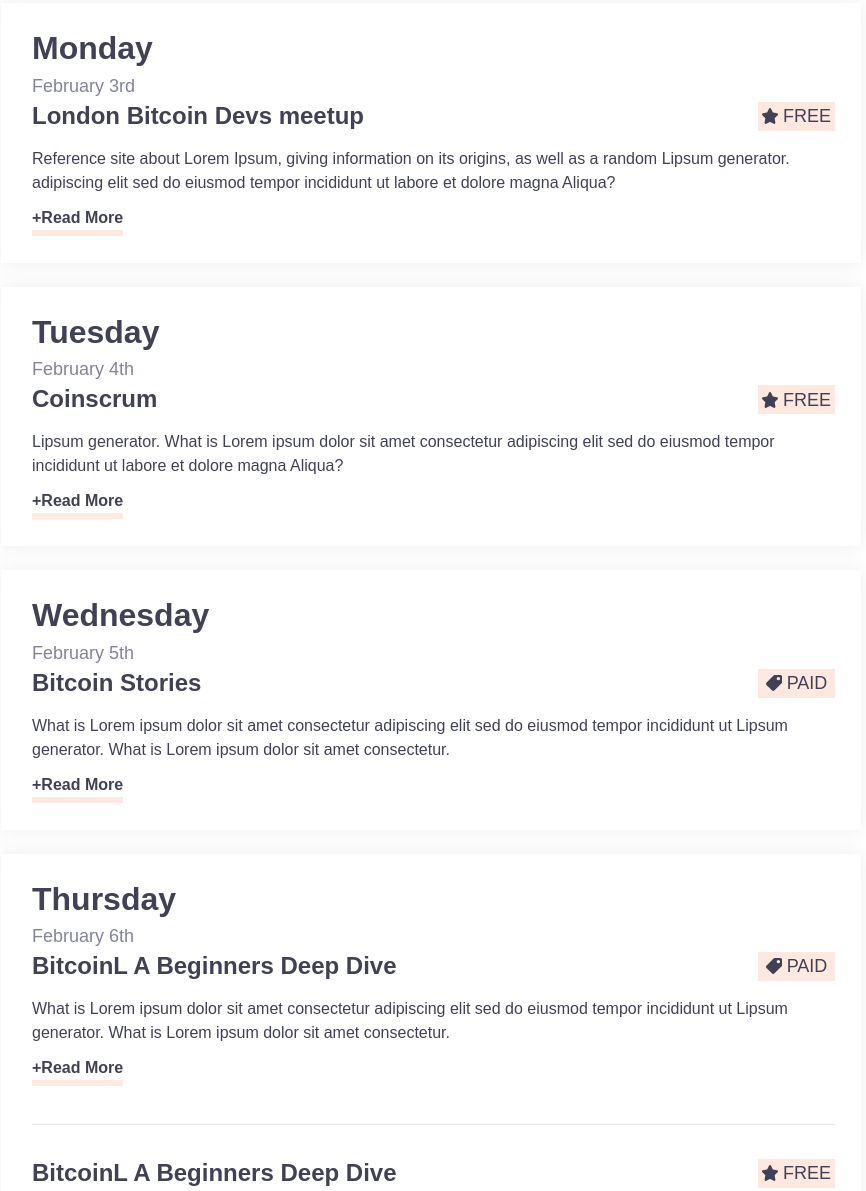
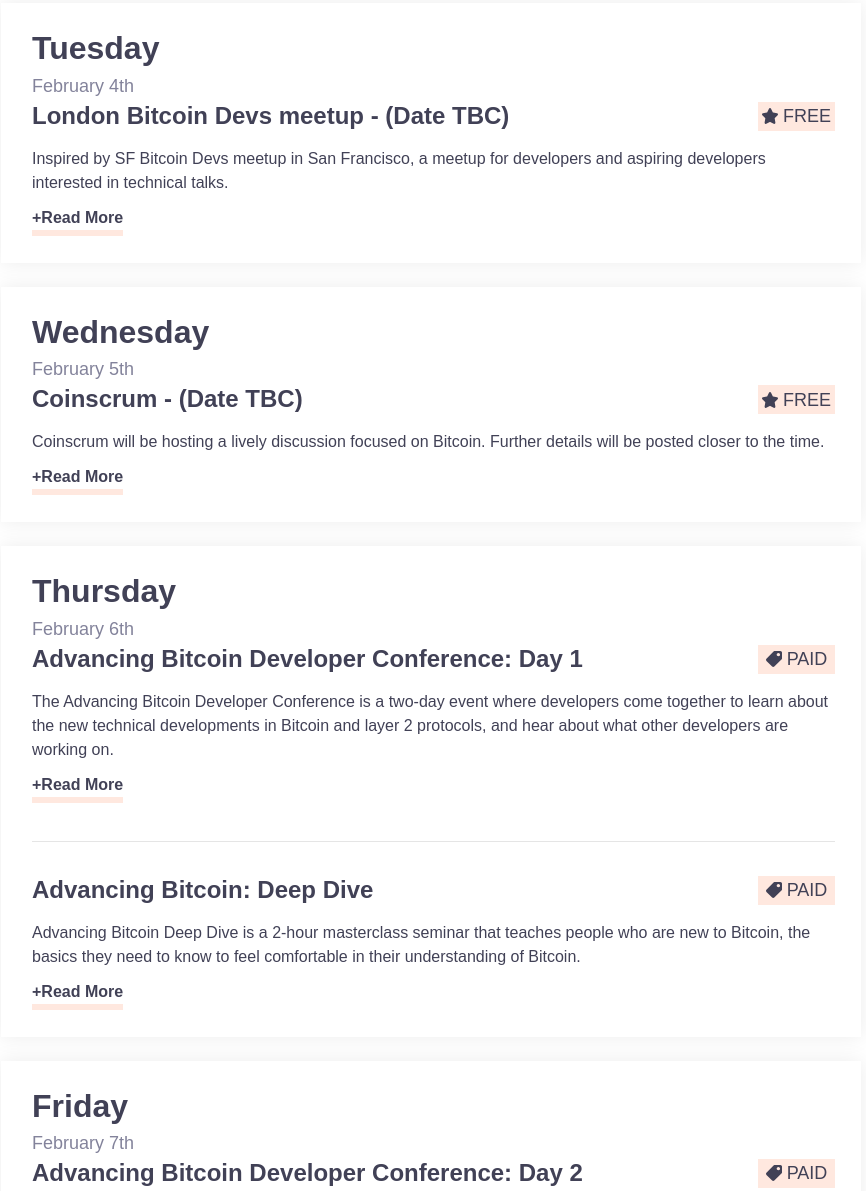
Before and after one commit to leonjohnson/leonjohnson.github.io, a plain HTML site: page index.html in a window 1280 px wide. Shown: the part 889-2080 px from the top of the page, without its empty margins (209-1075 px from the left). Drawn offline with nearby package versions, Linux system fonts and the light colour scheme; a web font is replaced by a local one.

Commit message:
added text for each event, made the roder correct, added links to the icons, added links where needed

```diff
--- a/index.html
+++ b/index.html
@@ -11,7 +11,7 @@
         <link rel="icon" href="img/logo.png">
 
 
-        <title> LBW || INDEX </title>
+        <title>London Bitcoin Week</title>
 
         <!-- Bootstrap CSS -->
         <link href="css/bootstrap.min.css" rel="stylesheet">
@@ -40,10 +40,10 @@
                                     <div class="collapse navbar-collapse" id="navbarSupportedContent">
                                         <ul class="navbar-nav ml-auto">
                                             <li class="nav-item active">
-                                                <a class="nav-link" href="#">Sponsorship</a>
+                                                <a class="nav-link" href="mailto:'support@londonbitcoinweek.com'">Sponsorship</a>
                                             </li>
                                             <li class="nav-item">
-                                                <a class="nav-link" href="#">Contact Us</a>
+                                                <a class="nav-link" href="mailto:'support@londonbitcoinweek.com'">Contact Us</a>
                                             </li>
                                         </ul>
 
@@ -74,41 +74,43 @@
                                 </h2>
                             </div>
                             <div class="london-week-inner">
-                                <div class="london-week-box">
+                                <!--
+                                    <div class="london-week-box">
+
                                     <div class="title">
                                         <h3>Monday</h3>
                                         <span>February 3rd</span>
                                     </div>
                                     <div class="london-week-price">
-                                        <h4>London Bitcoin Devs meetup</h4>
+                                        <h4>TBC</h4>
                                         <div class="price">
                                             <img src="img/star-icon.svg" alt="" /> FREE
                                         </div>
                                     </div>
-                                    <p>Reference site about Lorem Ipsum, giving information on its origins, as well as a random Lipsum generator. adipiscing elit sed do eiusmod tempor incididunt ut labore et dolore magna Aliqua?</p>
+                                    <p>A live recording of a popular Bitcoin podcast.</p>
                                     <div class="test-inner">
                                         <p>Reference site about Lorem Ipsum, giving information on its origins, as well as a random Lipsum generator. adipiscing elit sed do eiusmod tempor incididunt ut labore et dolore magna Aliqua?</p>
                                         <p>Reference site about Lorem Ipsum, giving information on its origins, as well as a random Lipsum generator. adipiscing elit sed do eiusmod tempor incididunt ut labore et dolore magna Aliqua?</p>
                                         <p>Reference site about Lorem Ipsum, giving information on its origins, as well as a random Lipsum generator. adipiscing elit sed do eiusmod tempor incididunt ut labore et dolore magna Aliqua?</p>
                                     </div>
                                     <a href="#" class="reedmore" data-text-swap="-Read Less">+Read More</a>
-                                </div>
+
+                                </div>-->
                                 <div class="london-week-box">
                                     <div class="title">
                                         <h3>Tuesday</h3>
                                         <span>February 4th</span>
                                     </div>
                                     <div class="london-week-price">
-                                        <h4>Coinscrum</h4>
+                                        <h4>London Bitcoin Devs meetup - (Date TBC)</h4>
                                         <div class="price">
                                             <img src="img/star-icon.svg" alt="" /> FREE
                                         </div>
                                     </div>
-                                    <p>Lipsum generator. What is Lorem ipsum dolor sit amet consectetur adipiscing elit sed do eiusmod tempor incididunt ut labore et dolore magna Aliqua?</p>
+                                    <p>Inspired by SF Bitcoin Devs meetup in San Francisco, a meetup for developers and aspiring developers interested in technical talks.</p>
                                     <div class="test-inner">
-                                        <p>Reference site about Lorem Ipsum, giving information on its origins, as well as a random Lipsum generator. adipiscing elit sed do eiusmod tempor incididunt ut labore et dolore magna Aliqua?</p>
-                                        <p>Reference site about Lorem Ipsum, giving information on its origins, as well as a random Lipsum generator. adipiscing elit sed do eiusmod tempor incididunt ut labore et dolore magna Aliqua?</p>
-                                        <p>Reference site about Lorem Ipsum, giving information on its origins, as well as a random Lipsum generator. adipiscing elit sed do eiusmod tempor incididunt ut labore et dolore magna Aliqua?</p>
+                                        <p>The topic of the talk is TBC.</p>
+                                        <p>More details to follow.</p>
                                     </div>
                                     <a href="#" class="reedmore" data-text-swap="-Read Less">+Read More</a>
                                 </div>
@@ -118,16 +120,16 @@
                                         <span>February 5th</span>
                                     </div>
                                     <div class="london-week-price paid-tag">
-                                        <h4>Bitcoin Stories</h4>
+                                        <h4>Coinscrum - (Date TBC)</h4>
                                         <div class="price">
-                                            <img src="img/price-tag.svg" alt="" /> PAID
+                                            <img src="img/star-icon.svg" alt="" /> FREE
                                         </div>
                                     </div>
-                                    <p>What is Lorem ipsum dolor sit amet consectetur adipiscing elit sed do eiusmod tempor incididunt ut Lipsum generator. What is Lorem ipsum dolor sit amet consectetur.</p>
+                                    <p>Coinscrum will be hosting a lively discussion focused on Bitcoin. Further details will be posted closer to the time.</p>
                                     <div class="test-inner">
-                                        <p>Reference site about Lorem Ipsum, giving information on its origins, as well as a random Lipsum generator. adipiscing elit sed do eiusmod tempor incididunt ut labore et dolore magna Aliqua?</p>
-                                        <p>Reference site about Lorem Ipsum, giving information on its origins, as well as a random Lipsum generator. adipiscing elit sed do eiusmod tempor incididunt ut labore et dolore magna Aliqua?</p>
-                                        <p>Reference site about Lorem Ipsum, giving information on its origins, as well as a random Lipsum generator. adipiscing elit sed do eiusmod tempor incididunt ut labore et dolore magna Aliqua?</p>
+                                        <p>Coinscrum started life as a very small Bitcoin meetup group in a pub in Paddington in 2012. Since then we've had the pleasure of welcoming some of the most innovative thought leaders and builders in the blockchain space through our doors over the years.
+</p>
+<p>More details to follow.</p>
                                     </div>
                                     <a href="#" class="reedmore" data-text-swap="-Read Less">+Read More</a>
                                 </div>
@@ -137,30 +139,29 @@
                                         <span>February 6th</span>
                                     </div>
                                     <div class="london-week-price paid-tag">
-                                        <h4>BitcoinL A Beginners Deep Dive</h4>
-                                        <div class="price">
-                                            <img src="img/price-tag.svg" alt="" /> PAID
+                                        <h4>Advancing Bitcoin Developer Conference: Day 1</h4>
+                                            <div class="price">
+                                                <img src="img/price-tag.svg" alt="Paid symbol" /> PAID
+                                            </div>
                                         </div>
-                                    </div>
-                                    <p>What is Lorem ipsum dolor sit amet consectetur adipiscing elit sed do eiusmod tempor incididunt ut Lipsum generator. What is Lorem ipsum dolor sit amet consectetur.</p>
-                                    <div class="test-inner">
-                                        <p>Reference site about Lorem Ipsum, giving information on its origins, as well as a random Lipsum generator. adipiscing elit sed do eiusmod tempor incididunt ut labore et dolore magna Aliqua?</p>
-                                        <p>Reference site about Lorem Ipsum, giving information on its origins, as well as a random Lipsum generator. adipiscing elit sed do eiusmod tempor incididunt ut labore et dolore magna Aliqua?</p>
-                                        <p>Reference site about Lorem Ipsum, giving information on its origins, as well as a random Lipsum generator. adipiscing elit sed do eiusmod tempor incididunt ut labore et dolore magna Aliqua?</p>
+                                        <p>The Advancing Bitcoin Developer Conference is a two-day event where developers come together to learn about the new technical developments in Bitcoin and layer 2 protocols, and hear about what other developers are working on.</p>
+                                        <div class="test-inner">
+                                            <p>The two day event is packed with talks, workshops, and networking opportunities with the best and the brightest Bitcoin developers.</p>
+                                            <p>Advancing Bitcoin is the only Bitcoin developer conference in Europe and our reach and reputation increases each year.</p>
+                                            <p>Find out more on the <a href="https://www.advancingbitcoin.com">Advancing Bitcoin</a> website.</p>
                                     </div>
                                     <a href="#" class="reedmore" data-text-swap="-Read Less">+Read More</a>
                                     <div class="text-box">
                                         <div class="london-week-price">
-                                            <h4>BitcoinL A Beginners Deep Dive</h4>
+                                            <h4>Advancing Bitcoin: Deep Dive</h4>
                                             <div class="price">
-                                                <img src="img/star-icon.svg" alt="" /> FREE
+                                                <img src="img/price-tag.svg" alt="" /> PAID
                                             </div>
                                         </div>
-                                        <p>What is Lorem ipsum dolor sit amet consectetur adipiscing elit sed do eiusmod tempor incididunt ut Lipsum generator. What is Lorem ipsum dolor sit amet consectetur.</p>
+                                        <p>Advancing Bitcoin Deep Dive is a 2-hour masterclass seminar that teaches people who are new to Bitcoin, the basics they need to know to feel comfortable in their understanding of Bitcoin.</p>
                                         <div class="test-inner">
-                                            <p>Reference site about Lorem Ipsum, giving information on its origins, as well as a random Lipsum generator. adipiscing elit sed do eiusmod tempor incididunt ut labore et dolore magna Aliqua?</p>
-                                            <p>Reference site about Lorem Ipsum, giving information on its origins, as well as a random Lipsum generator. adipiscing elit sed do eiusmod tempor incididunt ut labore et dolore magna Aliqua?</p>
-                                            <p>Reference site about Lorem Ipsum, giving information on its origins, as well as a random Lipsum generator. adipiscing elit sed do eiusmod tempor incididunt ut labore et dolore magna Aliqua?</p>
+                                            <p>The evening will explain the basics of where money comes from, what is bitcoin, where it’s value comes from, the risks and benefits involved, alt- coins, and how to buy and store your Bitcoins.</p>
+                                            <p>More details to follow.</p>
                                         </div>
                                         <a href="#" class="reedmore" data-text-swap="-Read Less">+Read More</a>
                                     </div>
@@ -171,34 +172,36 @@
                                         <span>February 7th</span>
                                     </div>
                                     <div class="london-week-price paid-tag">
-                                        <h4>Periscope</h4>
+                                        <h4>Advancing Bitcoin Developer Conference: Day 2</h4>
                                         <div class="price">
-                                            <img src="img/price-tag.svg" alt="" /> PAID
+                                            <img src="img/price-tag.svg" alt="Paid symbol" /> PAID
                                         </div>
                                     </div>
-                                    <p>What is Lorem ipiusmod tempor incididunt ut Lipsum generator. What is Lorem ipsum dolor sit amet consectetur sum dolor sit amet consectetur adipiscing elit sed do.</p>
+                                    <p>The Advancing Bitcoin Developer Conference is a two-day event where developers come together to learn about the new technical developments in Bitcoin and layer 2 protocols, and hear about what other developers are working on.</p>
                                     <div class="test-inner">
-                                        <p>Reference site about Lorem Ipsum, giving information on its origins, as well as a random Lipsum generator. adipiscing elit sed do eiusmod tempor incididunt ut labore et dolore magna Aliqua?</p>
-                                        <p>Reference site about Lorem Ipsum, giving information on its origins, as well as a random Lipsum generator. adipiscing elit sed do eiusmod tempor incididunt ut labore et dolore magna Aliqua?</p>
-                                        <p>Reference site about Lorem Ipsum, giving information on its origins, as well as a random Lipsum generator. adipiscing elit sed do eiusmod tempor incididunt ut labore et dolore magna Aliqua?</p>
+                                        <p>The two day event is packed with talks, workshops, and networking opportunities with the best and the brightest Bitcoin developers.</p>
+                                        <p>Advancing Bitcoin is the only Bitcoin developer conference in Europe and our reach and reputation increases each year.</p>
+                                        <p>Find out more on the <a href="https://www.advancingbitcoin.com">Advancing Bitcoin</a> website.</p>
                                     </div>
                                     <a href="#" class="reedmore" data-text-swap="-Read Less">+Read More</a>
                                     <div class="text-box">
                                         <div class="london-week-price">
-                                            <h4>Advancing Bitcoin: Day 2</h4>
+                                            <h4>Advancing Bitcoin: Expo</h4>
                                             <div class="price">
                                                 <img src="img/star-icon.svg" alt="" /> FREE
                                             </div>
                                         </div>
-                                        <p>What is Lorem ipsum dolor sit amet consectetur adipiscing elit sed do eiusmod tempor incididunt ut Lipsum generator. What is Lorem ipsum dolor sit amet consectetur.</p>
+                                        <p>The Advancing Bitcoin Expo is a free one-day exhibition where over 600 people come to see and explore the latest Bitcoin related products.
+</p>
                                         <div class="test-inner">
-                                            <p>Reference site about Lorem Ipsum, giving information on its origins, as well as a random Lipsum generator. adipiscing elit sed do eiusmod tempor incididunt ut labore et dolore magna Aliqua?</p>
-                                            <p>Reference site about Lorem Ipsum, giving information on its origins, as well as a random Lipsum generator. adipiscing elit sed do eiusmod tempor incididunt ut labore et dolore magna Aliqua?</p>
-                                            <p>Reference site about Lorem Ipsum, giving information on its origins, as well as a random Lipsum generator. adipiscing elit sed do eiusmod tempor incididunt ut labore et dolore magna Aliqua?</p>
+                                            <p>Over 600 Bitcoin hodlers, Bitcoin developers, institutional investors, digital content creators, gaming developers, crypto traders and business leaders will come together to explore the best Bitcoin products on the Earth.</p>
+                                            <p>More details to follow.</p>
                                         </div>
                                         <a href="#" class="reedmore" data-text-swap="-Read Less">+Read More</a>
                                     </div>
                                 </div>
+
+                                <!---
                                 <div class="london-week-box">
                                     <div class="title">
                                         <h3>Saturday</h3>
@@ -218,6 +221,7 @@
                                     </div>
                                     <a href="#" class="reedmore" data-text-swap="-Read Less">+Read More</a>
                                 </div>
+                                -->
                             </div>
                         </div>
                     </div>
@@ -229,12 +233,14 @@
                         <div class="row">
                             <div class="col-md-4">
                                 <div class="footer-sponsor">
+                                    <!--
                                     <h3>Our Sponsors</h3>
                                     <ul>
                                         <li><a href="#"><img class="img-fluid" src="img/sponsor-img.png" alt="" /></a></li>
                                         <li><a href="#"><img class="img-fluid" src="img/sponsor-img.png" alt="" /></a></li>
                                         <li><a href="#"><img class="img-fluid" src="img/sponsor-img.png" alt="" /></a></li>
                                     </ul>
+                                    -->
                                 </div>
                             </div>
                             <div class="col-md-5">
@@ -246,10 +252,10 @@
                                 <div class="footer-socail">
                                     <h3>Follow Us</h3>
                                     <ul>
-                                        <li><a href="#"><img class="img-fluid" src="img/youtube-icon.svg" alt="" /></a></li>
-                                        <li><a href="#"><img class="img-fluid" src="img/vimo-icon.svg" alt="" /></a></li>
-                                        <li><a href="#"><img class="img-fluid" src="img/instagram-icon.svg" alt="" /></a></li>
-                                        <li><a href="#"><img class="img-fluid" src="img/twitter-icon.svg" alt="" /></a></li>
+                                        <li><a href="https://www.youtube.com/channel/UCk2qkOhNTmQ5Svdsh08jRRg"><img class="img-fluid" src="img/youtube-icon.svg" alt="" /></a></li>
+                                        <li><a href="https://vimeo.com/user94991385"><img class="img-fluid" src="img/vimo-icon.svg" alt="" /></a></li>
+                                        <li><a href="https://www.instagram.com/londonbitcoinweek/"><img class="img-fluid" src="img/instagram-icon.svg" alt="" /></a></li>
+                                        <li><a href="https://www.twitter.com/advbitcoin"><img class="img-fluid" src="img/twitter-icon.svg" alt="Twitter icon" /></a></li>
                                     </ul>
                                 </div>
                             </div>
@@ -291,8 +297,8 @@
                                 <div class="copyright-inner">
                                     <p>Copyright © All Rights Reserved London Bitcoin Week</p>
                                     <ul>
-                                        <li><a href="#">Sponsorship </a></li>
-                                        <li><a href="#">Contact Us</a></li>
+                                        <li><a href="mailto:'support@londonbitcoinweek.com'">Sponsorship </a></li>
+                                        <li><a href="mailto:'support@londonbitcoinweek.com'">Contact Us</a></li>
                                     </ul>
                                 </div>
                             </div>
```
